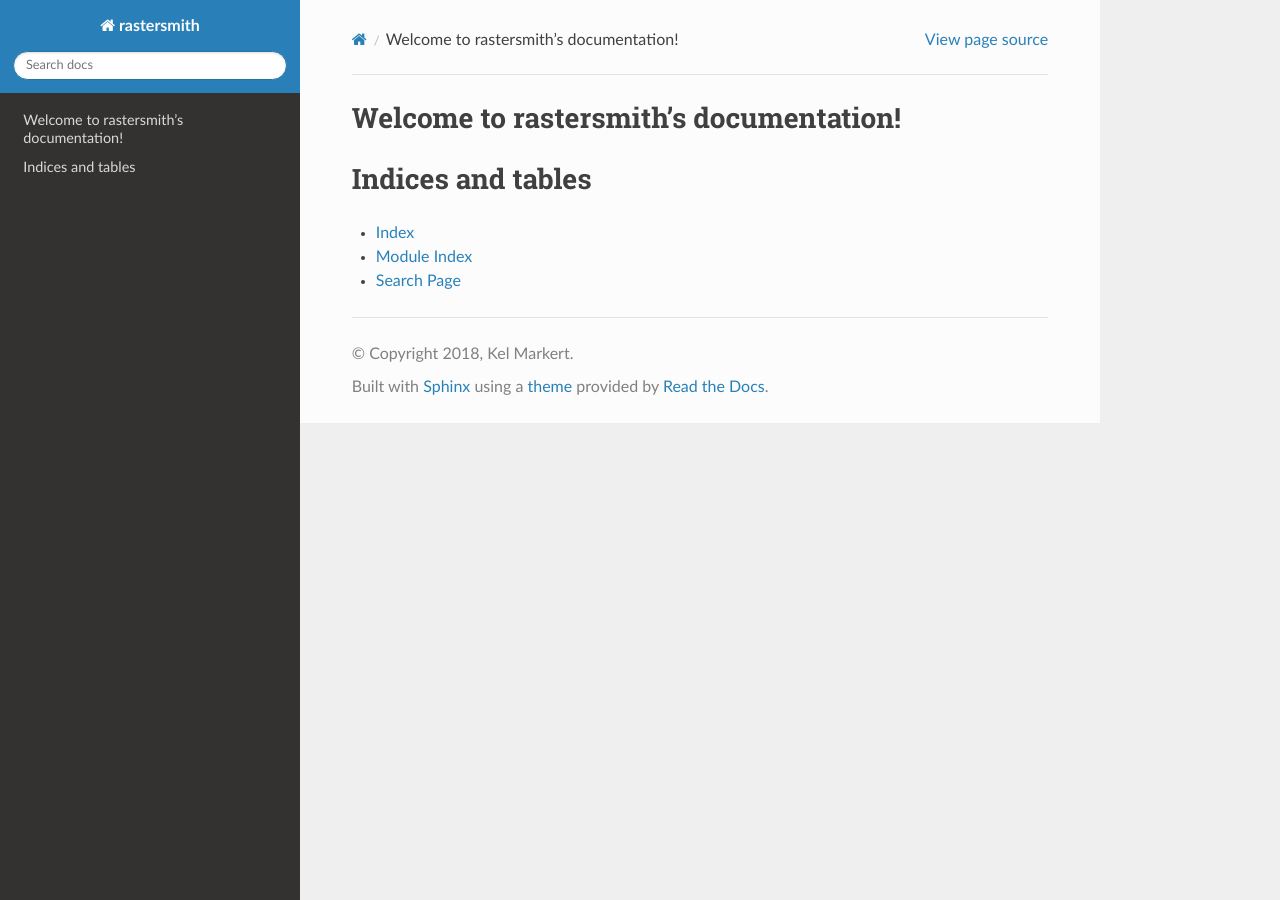
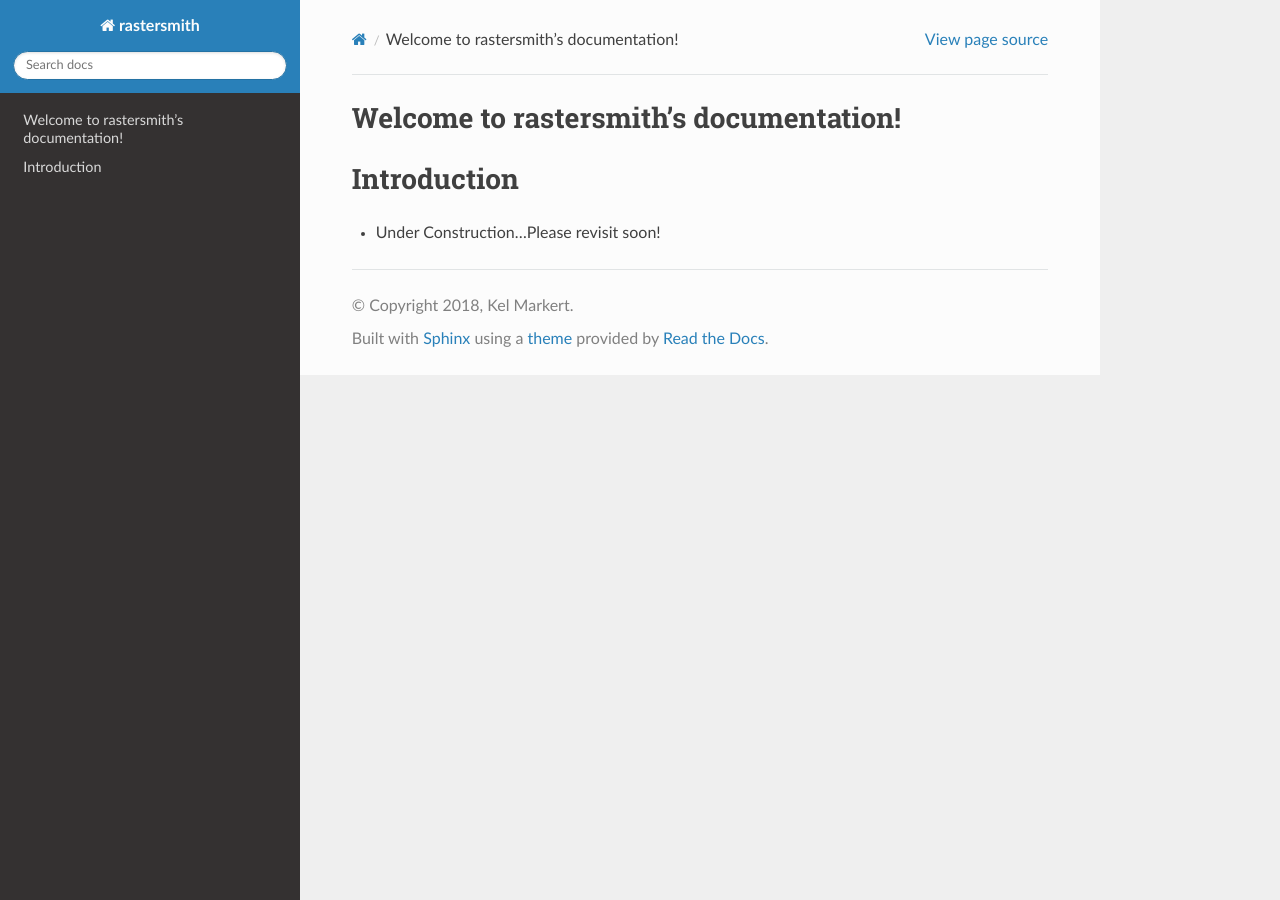
Before and after one commit to KMarkert/rastersmith, a Sphinx documentation site: the page built from docs/index.rst, in a window 1280 px wide. Built offline with Sphinx 7.4.7 and the Read the Docs theme 2.0.0, drawn with Linux system fonts in a browser that asks for light colours.

Commit message:
update to the documentation webpage

```diff
--- a/docs/index.rst
+++ b/docs/index.rst
@@ -12,9 +12,7 @@ Welcome to rastersmith's documentation!
 
 
 
-Indices and tables
+Introduction
 ==================
 
-* :ref:`genindex`
-* :ref:`modindex`
-* :ref:`search`
+* Under Construction...Please revisit soon!
```
Also changed, not shown: docs/figures/viirs_m7Masked_wgs84.png (added), docs/figures/viirs_m7_sinusoidal.png, docs/figures/viirs_m7_wgs84.png, docs/figures/viirs_mask_wgs84.png (added), docs/figures/viirs_mosaic_wgs84.png (added), 5 other files.
